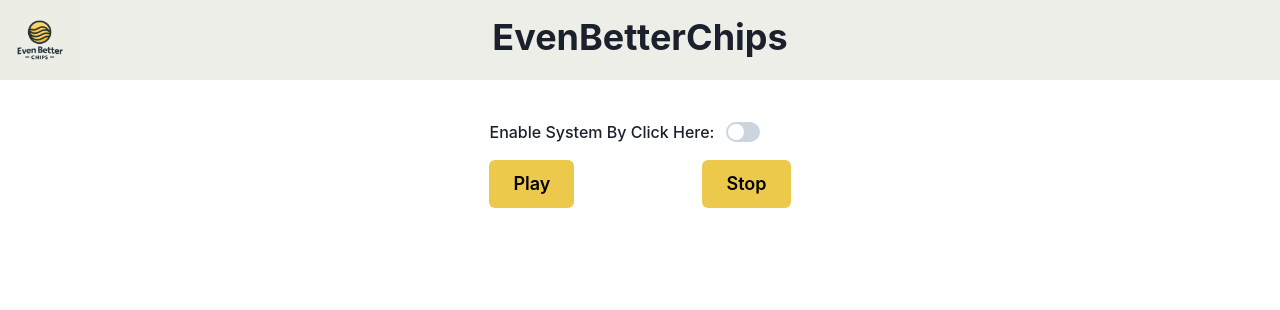
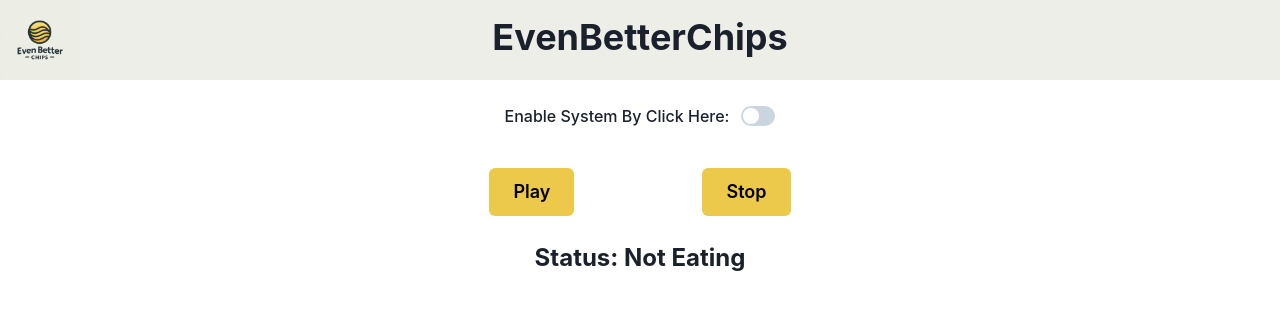
Before and after one commit to lemolatoon/EvenBetterChips, a React (Vite) app: page / in a window 1280 px wide. Shown: the top 310 px of the page. Built offline with nearby package versions, Linux system fonts and the light colour scheme; no server answers.

Commit message:
Add status

```diff
--- a/src/App.tsx
+++ b/src/App.tsx
@@ -1,11 +1,11 @@
 import {
   Box,
   Button,
-  FormControl,
   FormLabel,
   HStack,
   Switch,
   VStack,
+  Text,
 } from "@chakra-ui/react";
 import { Header } from "./components/header";
 import chips from "/chips.mp3";
@@ -30,6 +30,7 @@
 
 function App() {
   const [play, { pause }] = useSound(chips, { loop: true });
+  const [eating, setEating] = useState(false);
   const lastTimeoutRef = useRef<Date | null>(null);
   const tryPlay = useCallback(async () => {
     const control = new AbortController();
@@ -50,6 +51,7 @@
       },
       async () => {
         console.log("play");
+        setEating(true);
         play();
         await new Promise((resolve) =>
           setTimeout(() => {
@@ -58,15 +60,17 @@
               lastTimeout &&
               new Date().getMilliseconds() - lastTimeout.getMilliseconds() <
                 1000
-            )
+            ) {
+              setEating(false);
               pause();
+            }
             resolve(null);
           }, 2000)
         );
       }
     );
     return await Promise.race([waitAndAbort, tryLockInner]);
-  }, [play, pause, lastTimeoutRef]);
+  }, [play, pause, setEating, lastTimeoutRef]);
   const [enabled, setEnabled] = useState(false);
   const onArrive = useCallback(
     (buffer: Uint8Array, length: number) => {
@@ -99,12 +103,12 @@
       <VStack>
         <Header />
 
+        <Box mt="4" display="flex" alignItems="center">
+          <FormLabel mb="0">Enable System By Click Here: </FormLabel>
+          <Switch onChange={onEnabled} />
+        </Box>
         <Box mt="8">
-          <FormControl display="flex" alignItems="center">
-            <FormLabel mb="0">Enable System By Click Here: </FormLabel>
-            <Switch onChange={onEnabled} />
-          </FormControl>
-          <HStack gap="32" mt="4">
+          <HStack gap="32">
             <Button colorScheme="yellow" size="lg" onClick={() => play()}>
               Play
             </Button>
@@ -113,6 +117,11 @@
             </Button>
           </HStack>
         </Box>
+        <Box mt="4">
+          <Text fontSize="x-large" fontWeight="bold">
+            Status: {eating ? "Eating Chips" : "Not Eating"}
+          </Text>
+        </Box>
       </VStack>
     </>
   );
```
